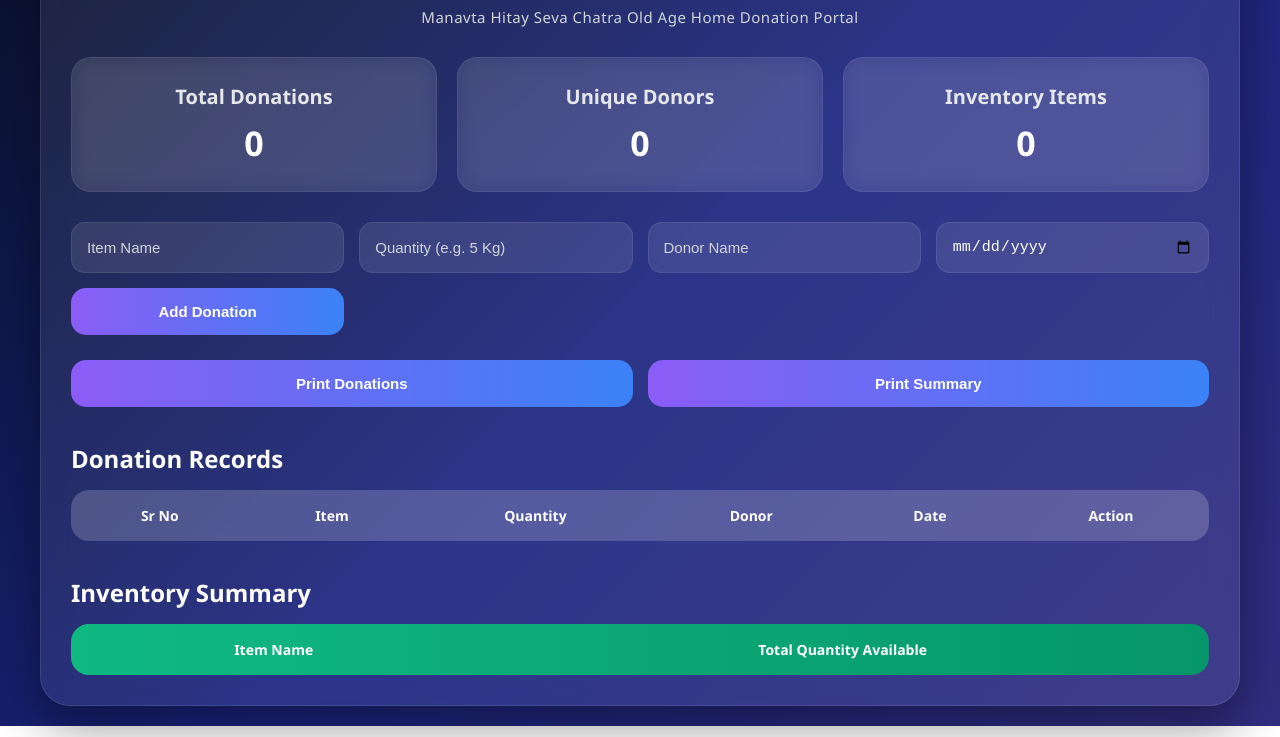
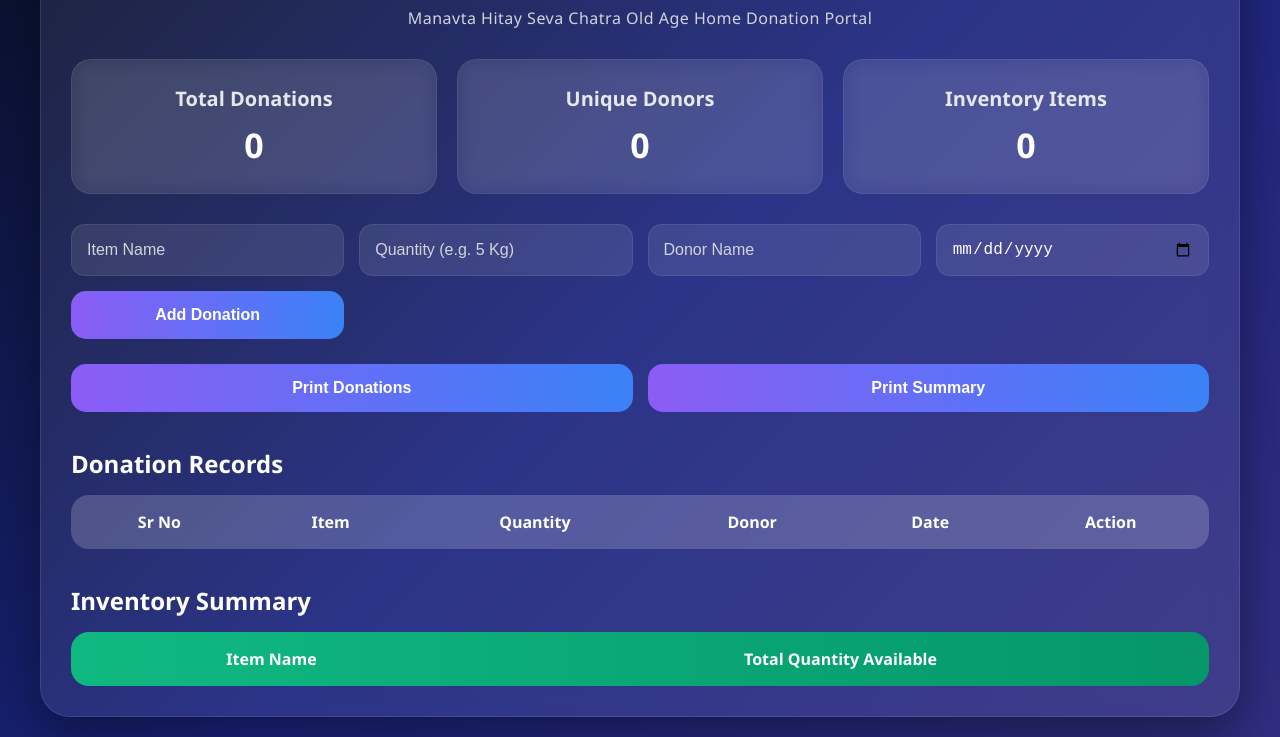
Before and after one commit to KousCodz/NGO-PROJECT-2, a plain HTML site: page index.html in a window 1280 px wide. Shown: the part 111-848 px from the top of the page. Drawn offline with Linux system fonts and the light colour scheme.

Commit message:
Update style.css

```diff
--- a/style.css
+++ b/style.css
@@ -42,7 +42,7 @@ h1{
     text-align:center;
     color:#d1d5db;
     margin-bottom:30px;
-    font-size:15px;
+    font-size:16px;
     letter-spacing:0.5px;
 }
 
@@ -93,7 +93,7 @@ input{
     padding:15px;
     border-radius:14px;
     color:white;
-    font-size:15px;
+    font-size:16px;
 }
 
 input::placeholder{
@@ -110,7 +110,7 @@ button{
     cursor:pointer;
     padding:15px;
     border-radius:15px;
-    font-size:15px;
+    font-size:16px;
     font-weight:600;
     color:white;
     background:linear-gradient(90deg,#8b5cf6,#3b82f6);
@@ -159,7 +159,7 @@ th{
     padding:16px;
     text-align:center;
     color:white;
-    font-size:14px;
+    font-size:16px;
     font-weight:600;
 }
 
@@ -189,7 +189,7 @@ tbody tr:hover{
     padding:8px 12px;
     border-radius:8px;
     cursor:pointer;
-    font-size:13px;
+    font-size:16px;
 }
 
 .delete-btn:hover{
```
